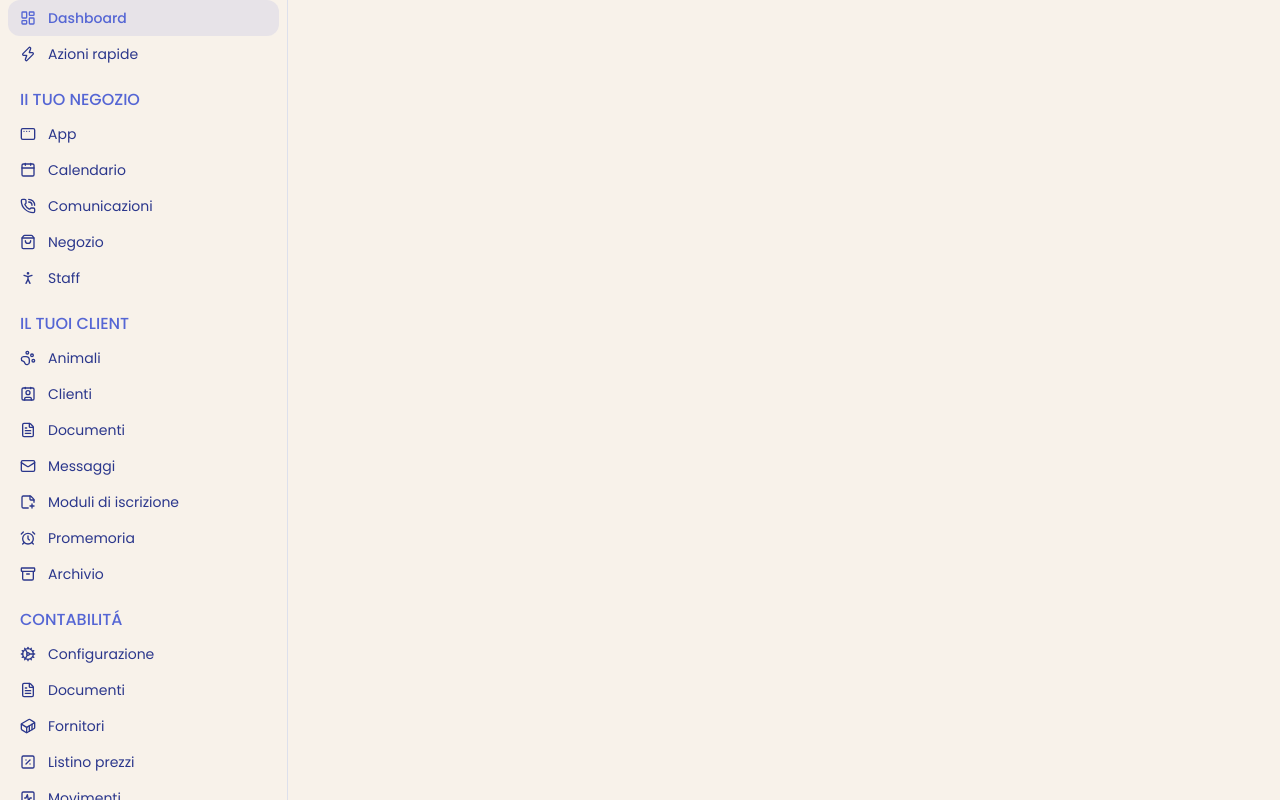
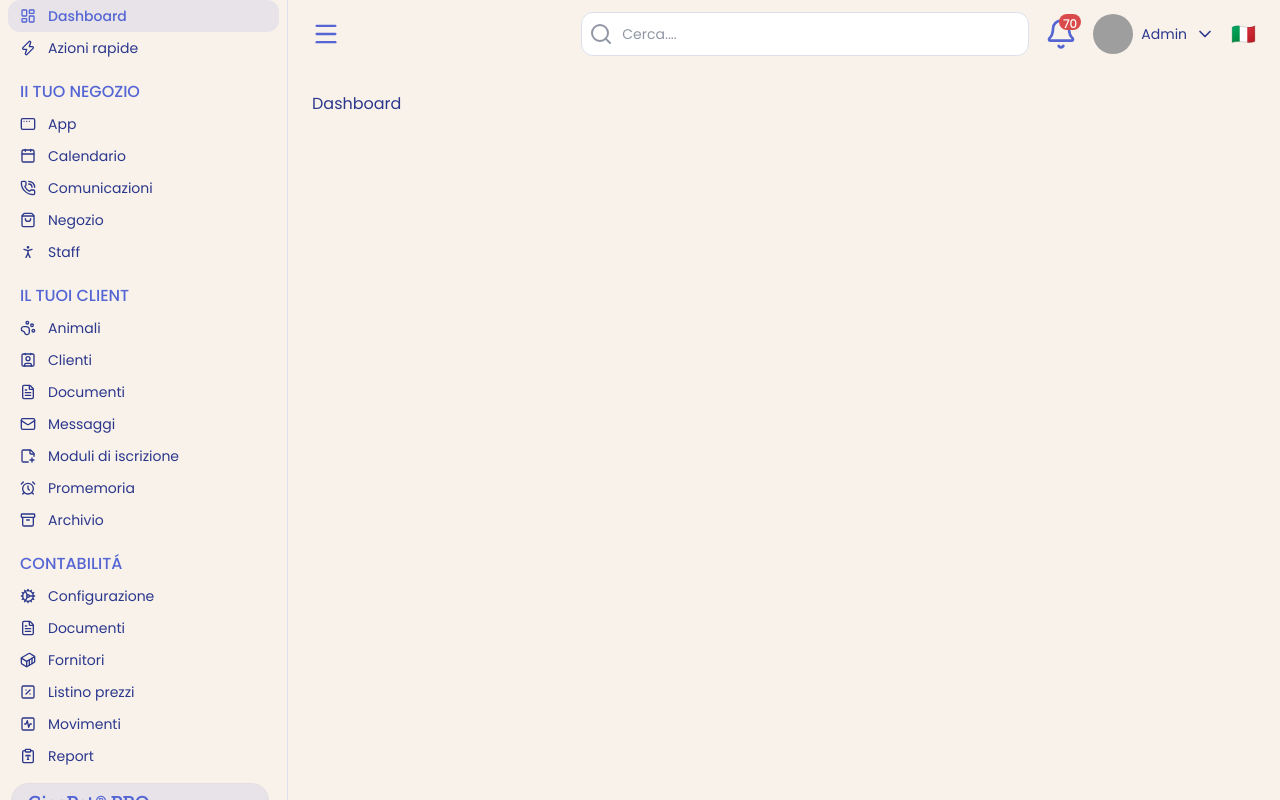
Before and after one commit to lucasrequiao/ciaopet-pro-web, a React (Vite) app: page / in a window 1280 px wide. Shown: the top 800 px of the page. Built offline with nearby package versions, Linux system fonts and the light colour scheme; grey boxes are pictures that could not be loaded.

Commit message:
feat: topbar e estrutura de rolagem do shell

```diff
--- a/src/components/layout/App-shell.tsx
+++ b/src/components/layout/App-shell.tsx
@@ -1,5 +1,6 @@
 import type { ReactNode } from "react"
 import { Sidebar } from "./Sidebar"
+import { Topbar } from "./Topbar"
 
 
 type AppShellProps = {
@@ -10,7 +11,12 @@ export function AppShell({ children }: AppShellProps) {
     return (
         <div className="h-screen grid grid-cols-[18rem_1fr]">
             <Sidebar />
-            <main className="overflow-y-auto">{children}</main>
+            <main className="flex h-full min-h-0 flex-col">
+                <Topbar />
+                <div className="min-h-0 flex-1 overflow-y-auto p-6">
+                    {children}
+                </div>
+            </main>
         </div>
     )
 }
--- a/src/components/layout/Sidebar.tsx
+++ b/src/components/layout/Sidebar.tsx
@@ -3,7 +3,7 @@ import { navGroups } from "./sidebar-nav-config"
 import { SidebarNavItem } from "./SidebarNavItem"
 import { Card, CardContent, CardDescription, CardHeader, CardTitle } from "@/components/ui/card"
 import { Avatar, AvatarFallback, AvatarImage } from "@/components/ui/avatar"
-import { ArrowRight, ArrowRightCircle } from "lucide-react"
+import { ArrowRightCircle } from "lucide-react"
 
 
 export function Sidebar() {
@@ -47,7 +47,7 @@ export function Sidebar() {
                         </div>
                     </CardContent>
                 </Card>
-                <p className="text-xs text-muted-foreground mt-2">Versione 000.000.000</p>
+                <p className="text-xs text-muted-foreground mt-2">{t("nav.version")}</p>
             </div>
         </aside>
     )
--- a/src/components/layout/SidebarNavItem.tsx
+++ b/src/components/layout/SidebarNavItem.tsx
@@ -20,7 +20,7 @@ export function SidebarNavItem({ item }: SidebarNavItemProps) {
             to={item.to}
             className={({ isActive }) =>
                 cn(
-                    "flex items-center gap-3 rounded-lg px-3 py-2 text-sm",
+                    "flex items-center gap-3 rounded-lg px-3 py-1.5 text-sm",
                     isActive
                         ? "bg-primary/10 text-primary font-medium"
                         : "text-foreground hover:bg-muted"
--- a/src/components/layout/Topbar.tsx
+++ b/src/components/layout/Topbar.tsx
@@ -0,0 +1,43 @@
+import { Bell, ChevronDown, Menu, Search } from "lucide-react";
+import { useTranslation } from "react-i18next";
+import { Input } from "../ui/input";
+import { Avatar, AvatarFallback, AvatarImage } from "../ui/avatar";
+
+export function Topbar() {
+    const {t} = useTranslation()
+
+    return (
+        <header className="flex items-center gap-4 px-6 py-3">
+            <button type="button" aria-label="Menu" className="text-primary">
+                <Menu className="size-7"/>
+            </button>
+            <div className="relative w-full max-w-md ml-auto">
+                <Search className="absolute text-muted-foreground left-2 top-1/2 size-6 -translate-y-1/2"/>
+                <Input placeholder={t("topbar.searchPlaceholder")} className="pl-10"/>
+            </div>
+
+            {/* sino com badge */}
+            <button type="button" aria-label={t("topbar.notifications")} className="relative text-primary">
+                <Bell className="size-8"/>
+                <span className="absolute -top-1 -right-1 flex h-4 min-w-4 items-center justify-center rounded-full bg-accent-red px-1 pt-1 text-[12px] font-medium text-white">
+                    70
+                </span>
+            </button>
+
+            {/* usuário */}
+            <button type="button" className="flex items-center gap-2">
+                <Avatar size="lg">
+                    <AvatarImage src="https://github.com/shadcn.png"/>
+                    <AvatarFallback>LR</AvatarFallback>
+                </Avatar>
+                <span className="text-sm text-primary-dark">Admin</span>
+                <ChevronDown className="size-5 text-primary-dark"/>
+            </button>
+
+            {/* idioma */}
+            <button type="button" aria-label={t("topbar.language")} className="text-xl">
+                🇮🇹
+            </button>
+        </header>
+    )
+}
--- a/src/i18n/it.json
+++ b/src/i18n/it.json
@@ -50,6 +50,12 @@
     "suppliers": "Fornitori",
     "priceList": "Listino prezzi",
     "movements": "Movimenti",
-    "report": "Report"
+    "report": "Report",
+    "version": "Versione 000.000.000"
+  },
+  "topbar": {
+    "searchPlaceholder": "Cerca....",
+    "notifications": "Notifiche",
+    "language": "Lingua"
   }
 }
--- a/src/i18n/pt.json
+++ b/src/i18n/pt.json
@@ -27,11 +27,11 @@
   },
   "nav": {
     "dashboard": "Dashboard",
-    "quickActions": "Azioni rapide",
+    "quickActions": "Ações rápidas",
     "groups": {
-      "business": "IL TUO NEGOZIO",
-      "client": "IL TUOI CLIENT",
-      "accounting": "CONTABILITÁ"
+      "business": "SUA LOJA",
+      "client": "SEU CLIENTE",
+      "accounting": "CONTABILIDADE"
     },
     "app": "App",
     "calendar": "Calendário",
@@ -50,6 +50,12 @@
     "suppliers": "Fornecedores",
     "priceList": "Lista de preços",
     "movements": "Movimentos",
-    "report": "Relatórios"
+    "report": "Relatórios",
+    "version": "Versão 000.000.000"
+  },
+  "topbar": {
+    "searchPlaceholder": "Pesquisar....",
+    "notifications": "Notificação",
+    "language": "Idioma"
   }
 }
--- a/src/pages/DashboardPage.tsx
+++ b/src/pages/DashboardPage.tsx
@@ -5,7 +5,7 @@ export function DashboardPage() {
     const {t} = useTranslation()
     return (
         <AppShell>
-            <div className="h-[1200px]" />
+            <div>{t("dashboard.title")}</div>
         </AppShell>
     )
 }
```
